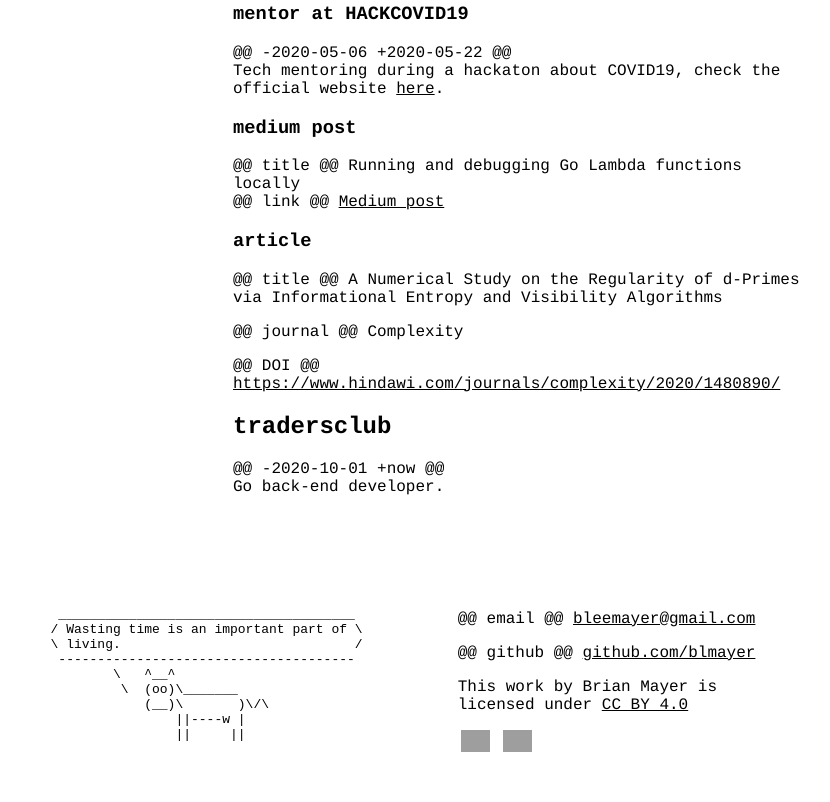
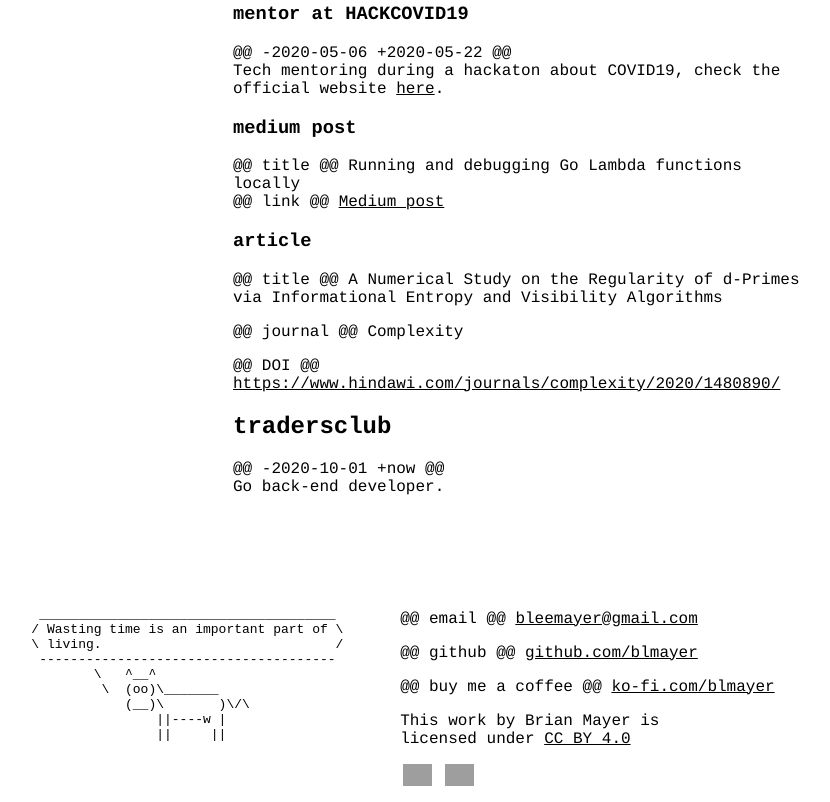
Before and after one commit to blmayer/website, a website: page static/index.html in a window 1280 px wide. Shown: the part 2046-2848 px from the top of the page, without its empty margins (237-1067 px from the left). Before the commit the page ends 2816 px from the top, so only its background shows below. Drawn offline with Linux system fonts and the light colour scheme; grey boxes are pictures that could not be loaded.

Commit message:
Added support link

```diff
--- a/static/index.html
+++ b/static/index.html
@@ -320,6 +320,10 @@
                     <a href="https://github.com/blmayer">github.com/blmayer</a>
                 </p>
 		<p>
+                    <diff>@@ buy me a coffee @@</diff>
+                    <a href="https://ko-fi.com/blmayer">ko-fi.com/blmayer</a>
+                </p>
+		<p>
 		    This work by Brian Mayer is<br/>licensed under <a rel="license" href="https://creativecommons.org/licenses/by/4.0">CC BY 4.0</a>
 		</p>
 		<p>
```
